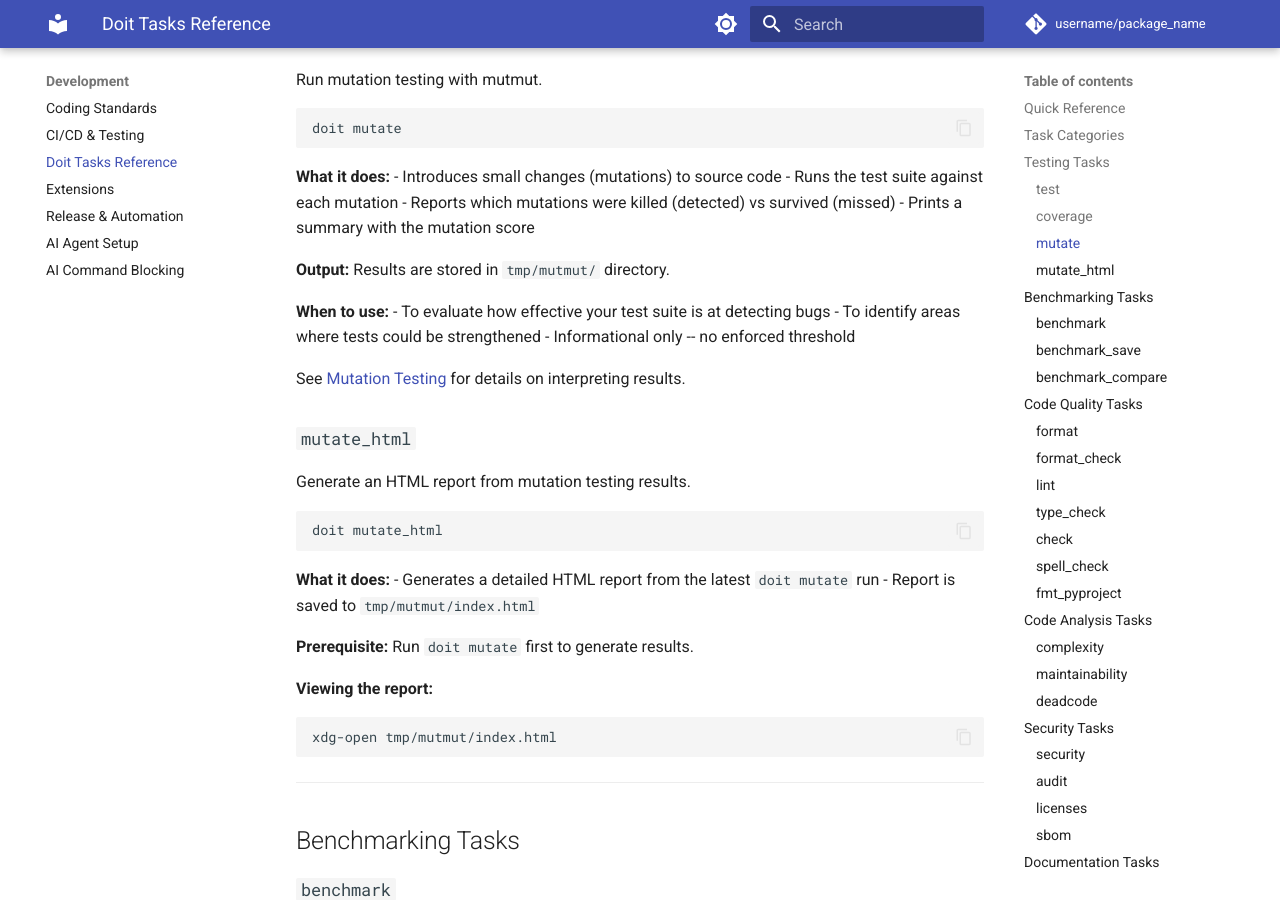
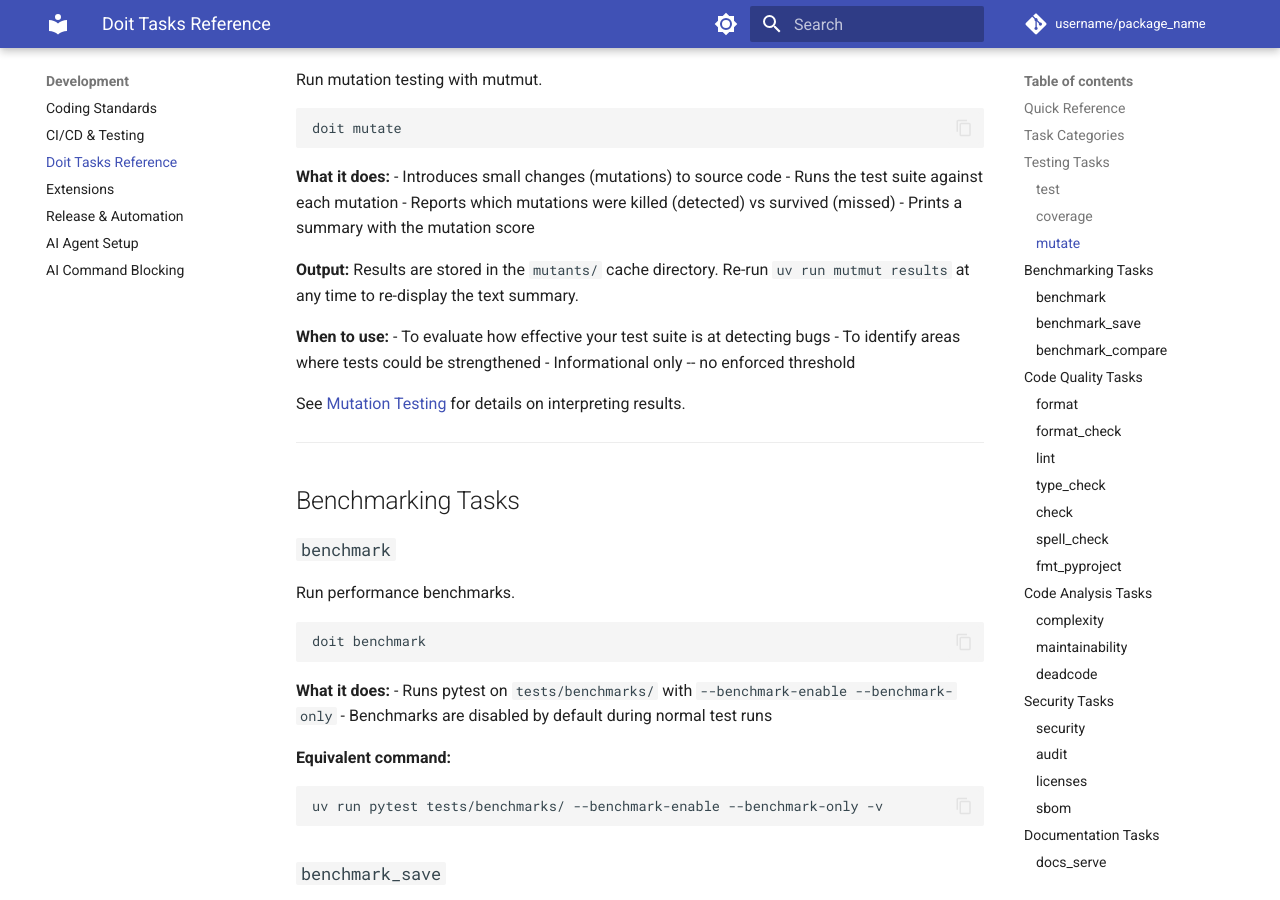
Before and after one commit to endavis/pyproject-template, an MkDocs documentation site: the page built from docs/development/doit-tasks-reference.md, in a window 1280 px wide and 900 px high, scrolled down 2131 px. Built offline with MkDocs 1.6.1 and Material for MkDocs 9.7.7, drawn with Linux system fonts in a browser that asks for light colours; comment, search, counter and statistics services are not loaded.

Commit message:
fix: restore mutation testing workflow on mutmut 3.x (merges PR #335, addresses #330)
Addresses #330

Co-authored-by: Claude Opus 4.6 (1M context) <noreply@anthropic.com>

````diff
--- a/docs/development/doit-tasks-reference.md
+++ b/docs/development/doit-tasks-reference.md
@@ -31,7 +31,7 @@ doit <task_name>
 
 | Category | Tasks | Description |
 |----------|-------|-------------|
-| [Testing](#testing-tasks) | `test`, `coverage`, `mutate`, `mutate_html` | Run tests, coverage, and mutation testing |
+| [Testing](#testing-tasks) | `test`, `coverage`, `mutate` | Run tests, coverage, and mutation testing |
 | [Benchmarking](#benchmarking-tasks) | `benchmark`, `benchmark_save`, `benchmark_compare` | Performance benchmarks |
 | [Code Quality](#code-quality-tasks) | `format`, `lint`, `type_check`, `check` | Code formatting and linting |
 | [Code Analysis](#code-analysis-tasks) | `complexity`, `maintainability`, `deadcode` | Code metrics and analysis |
@@ -102,7 +102,7 @@ doit mutate
 - Reports which mutations were killed (detected) vs survived (missed)
 - Prints a summary with the mutation score
 
-**Output:** Results are stored in `tmp/mutmut/` directory.
+**Output:** Results are stored in the `mutants/` cache directory. Re-run `uv run mutmut results` at any time to re-display the text summary.
 
 **When to use:**
 - To evaluate how effective your test suite is at detecting bugs
@@ -110,25 +110,6 @@ doit mutate
 - Informational only -- no enforced threshold
 
 See [Mutation Testing](ci-cd-testing.md#mutation-testing) for details on interpreting results.
-
-### `mutate_html`
-
-Generate an HTML report from mutation testing results.
-
-```bash
-doit mutate_html
-```
-
-**What it does:**
-- Generates a detailed HTML report from the latest `doit mutate` run
-- Report is saved to `tmp/mutmut/index.html`
-
-**Prerequisite:** Run `doit mutate` first to generate results.
-
-**Viewing the report:**
-```bash
-xdg-open tmp/mutmut/index.html
-```
 
 ---
 
--- a/pyproject.toml
+++ b/pyproject.toml
@@ -235,8 +235,8 @@ ignore_decorators = [
 ]
 
 [tool.mutmut]
-paths_to_mutate = "src/"
-tests_dir = "tests/"
+paths_to_mutate = ["src/"]
+tests_dir = ["tests/"]
 runner = "uv run python -m pytest -x --assert=plain"
 
 [tool.commitizen]
````
Also changed, not shown: docs/development/ci-cd-testing.md (+3 -6 lines), docs/development/extensions.md (+1 -1 lines), 4 other files.
